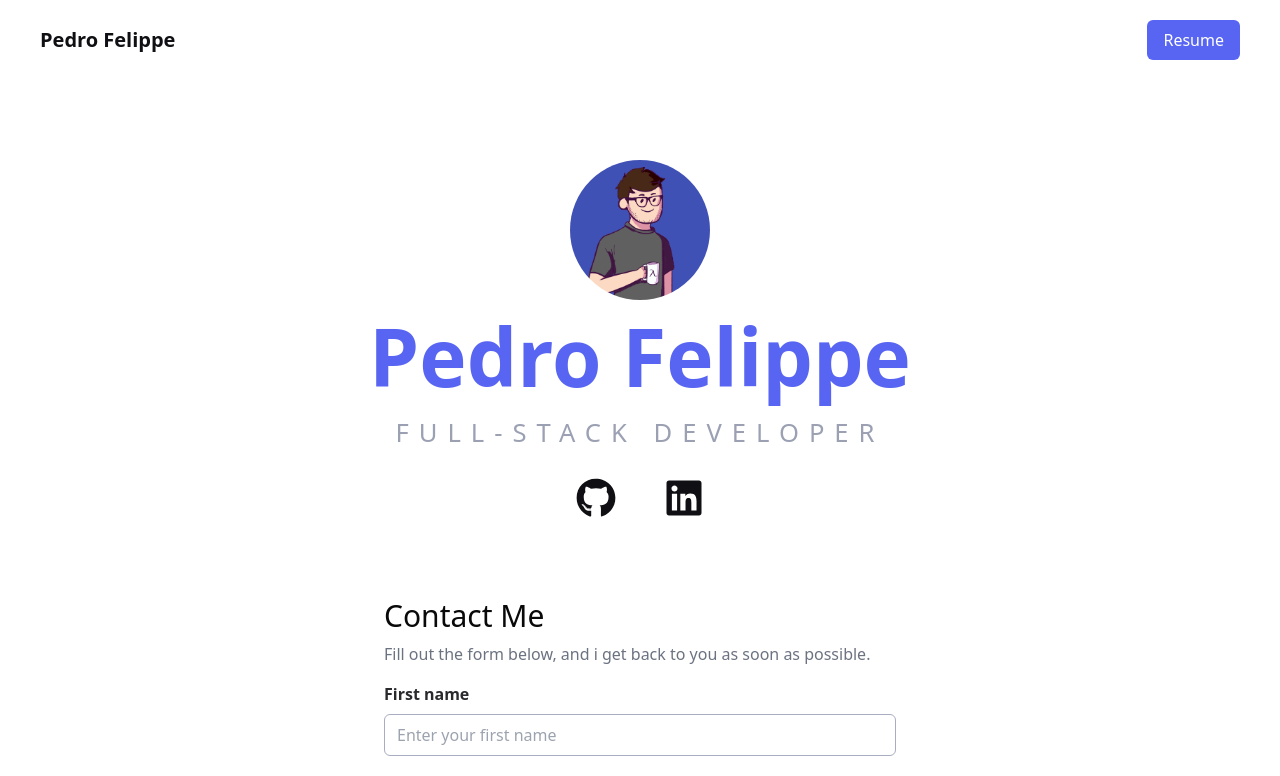
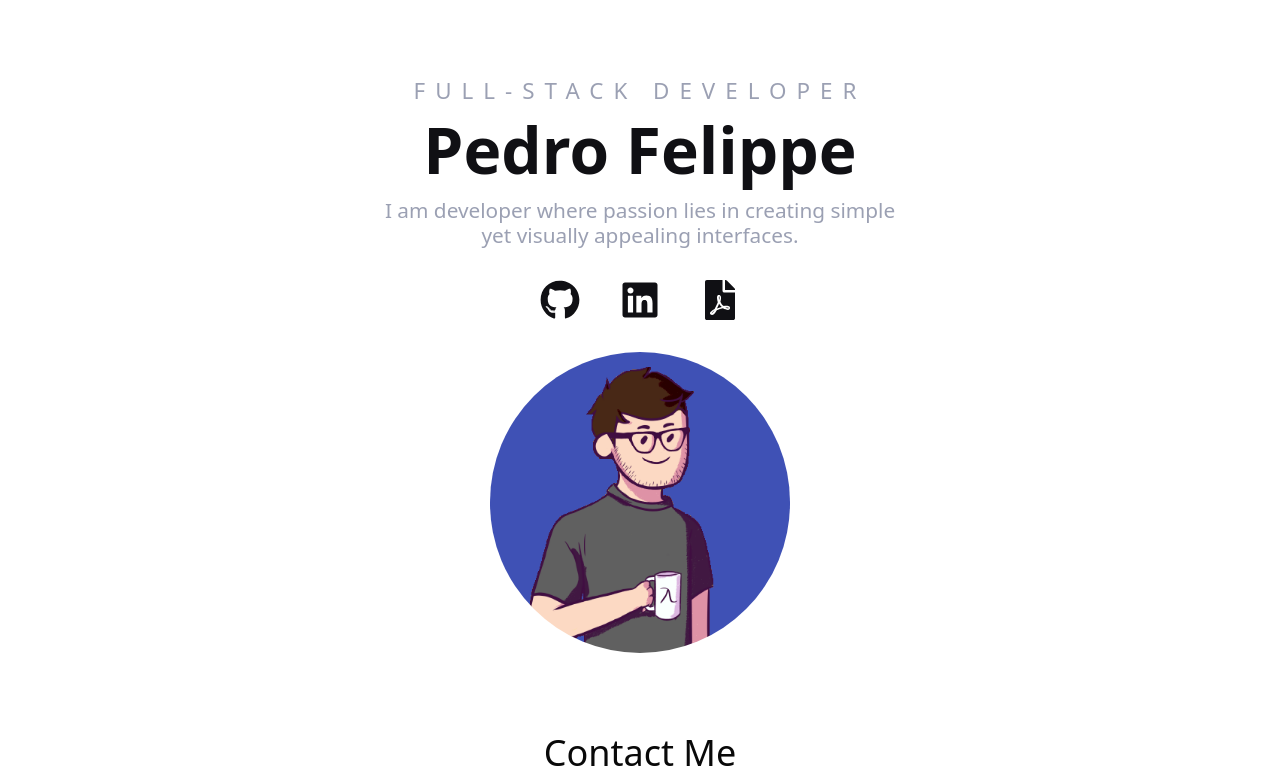
Before and after one commit to pefelippe/Portfolio, a Next.js app: page / in a window 1280 px wide. Shown: the top 776 px of the page. Built offline with nearby package versions, Linux system fonts and the light colour scheme.

Commit message:
mudei tudo dnv

```diff
--- a/pages/_app.tsx
+++ b/pages/_app.tsx
@@ -5,7 +5,6 @@ import "../styles/globals.css";
 import type { AppProps } from "next/app";
 import Head from "next/head";
 import Footer from "../src/components/layout/Footer";
-import Header from "../src/components/layout/Header";
 export default function App({ Component, pageProps }: AppProps) {
   return (
     <div
@@ -23,7 +22,7 @@ export default function App({ Component, pageProps }: AppProps) {
 
       <Analytics />
 
-      <Header />
+      {/* <Header /> */}
       <Component {...pageProps} />
       <Footer />
     </div>
--- a/pages/index.tsx
+++ b/pages/index.tsx
@@ -2,7 +2,6 @@ import { motion } from "framer-motion";
 
 import MessageForm from "../src/components/MessageForm";
 import HeroContent from "../src/content/HeroContent";
-import ProjectContent from "../src/content/ProjectContent";
 
 export default function Home() {
   return (
--- a/src/components/Links.tsx
+++ b/src/components/Links.tsx
@@ -4,7 +4,7 @@ import AnimatedBtn from "./animated/AnimatedBtn";
 
 function Links() {
   return (
-    <div className=" flex gap-12 justify-center items-center ">
+    <div className=" flex items-center space-x-4  md:space-x-10 justify-center ">
       <AnimatedBtn
         className="hover:text-blue"
         target="_blank"
@@ -24,8 +24,7 @@ function Links() {
           <FaLinkedin className="headerSocial" />
         </div>
       </AnimatedBtn>
-
-      {/* <AnimatedBtn
+      <AnimatedBtn
         className="hover:text-blue"
         target="_blank"
         href="https://docs.google.com/document/d/e/2PACX-1vQ0oK4H_ynaCvtXwtO4OvYmIIt4_6vn8lTQlWqj2KnoTR4ZfUWCzjpAuDPGToTPzwoqkN9FIEbiD7MU/pub"
@@ -33,7 +32,7 @@ function Links() {
         <div className="flex justify-center items-center transition-all rounded-xl">
           <FaFilePdf className="headerSocial" />
         </div>
-      </AnimatedBtn> */}
+      </AnimatedBtn>
     </div>
   );
 }
--- a/src/components/MessageForm.tsx
+++ b/src/components/MessageForm.tsx
@@ -49,8 +49,8 @@ export default function MessageForm({}) {
   return (
     <div className="flex items-center justify-center h-fit min-h-[50vh] text-[#090909]  w-full ">
       <div className="bg-white w-full max-w-lg">
-        <h2 className="text-3xl font-medium mb-2 text-start  ">Contact Me</h2>
-        <p className="text-gray-500 mb-4 text-start ">
+        <h2 className="text-4xl font-medium mb-2 text-center  ">Contact Me</h2>
+        <p className="text-gray-500 mb-6 text-center ">
           Fill out the form below, and i get back to you as soon as possible.
         </p>
         <form
--- a/src/components/layout/Header.tsx
+++ b/src/components/layout/Header.tsx
@@ -1,5 +1,6 @@
 import { motion } from "framer-motion";
 
+import { FaFilePdf, FaGithub, FaLinkedin } from "react-icons/fa";
 import AnimateLink from "../animated/AnimatedLink";
 import AnimatedBtn from "./../animated/AnimatedBtn";
 
@@ -8,21 +9,45 @@ const Navbar = () => {
     <motion.nav
       className=" z-40 w-full backdrop-blur  transition-colors
     duration-500 left-0 right-0 top-0  text-gray-100 h-[10vh]
-    items-center justify-center flex mx-auto
-     border-gray-700/10  max-md:px-8  py-4 text-base px-10
+    items-center justify-center flex mx-auto  max-w-screen-2xl p-10
+     border-gray-700/10  max-md:px-8  py-4 text-base
     leading-6 font-normal text-slate-700 dark:text-slate-200 bg-white"
     >
-      <div className="flex w-full max-w-screen-2xl justify-between items-center space-x-2">
-        <AnimateLink href="/" className="font-bold text-xl  text-gray-900">
+      <div className="flex w-full  justify-between items-center space-x-2 ">
+        <AnimateLink
+          href="/"
+          className="font-bold text-2xl  text-blue px-2 py-2 rounded-md tracking-[1px]"
+        >
           Pedro Felippe
         </AnimateLink>
-        <div className=" flex items-center space-x-2  md:space-x-6 justify-center">
+        <div className=" flex items-center space-x-4  md:space-x-6 justify-center">
           <AnimatedBtn
+            className="hover:text-blue"
+            target="_blank"
+            href="https://github.com/pefelippe"
+          >
+            <div className=" flex justify-center items-center transition-all rounded-xl">
+              <FaGithub className="headerSocial" />
+            </div>
+          </AnimatedBtn>
+
+          <AnimatedBtn
+            className="hover:text-blue"
+            target="_blank"
+            href="https://www.linkedin.com/in/pedro-felippe/"
+          >
+            <div className=" flex justify-center items-center transition-all rounded-xl">
+              <FaLinkedin className="headerSocial" />
+            </div>
+          </AnimatedBtn>
+          <AnimatedBtn
+            className="hover:text-blue"
             target="_blank"
             href="https://docs.google.com/document/d/e/2PACX-1vQ0oK4H_ynaCvtXwtO4OvYmIIt4_6vn8lTQlWqj2KnoTR4ZfUWCzjpAuDPGToTPzwoqkN9FIEbiD7MU/pub"
-            className="bg-blue rounded-md px-4 text-white py-2 text-md  hover:bg-blue/80 transition-all"
           >
-            <p>Resume</p>
+            <div className="flex justify-center items-center transition-all rounded-xl">
+              <FaFilePdf className="headerSocial" />
+            </div>
           </AnimatedBtn>
         </div>
       </div>
--- a/src/content/HeroContent.tsx
+++ b/src/content/HeroContent.tsx
@@ -1,6 +1,5 @@
 /* eslint-disable react/no-unescaped-entities */
 import { motion } from "framer-motion";
-
 import Links from "../components/Links";
 
 export default function About() {
@@ -10,27 +9,31 @@ export default function About() {
       animate={{ opacity: 1, y: 0 }}
       transition={{ duration: 1 }}
       className="relative flex flex-col  items-center mx-auto  w-full
-    text-start leading-none  justify-center min-h-[50vh] "
+    text-center leading-none  justify-center pt-20 gap-4"
     >
+      <div className=" flex flex-col text-center items-center ">
+        <p className="text-[1.4rem]   text-gray-100 tracking-[5px] md:tracking-[10px] font-normal mb-4 ">
+          FULL-STACK DEVELOPER
+        </p>
+        <p
+          className="text-[4rem] text-gray-900
+         font-bold mb-4"
+        >
+          Pedro Felippe
+        </p>
+        <p className="max-w-lg  text-[1.3rem]  text-gray-100  font-normal  leading-[1.2] mb-4 ">
+          I am developer where passion lies in creating simple yet visually
+          appealing interfaces.
+        </p>
+      </div>
+      <Links />
+
       <motion.img
         src="/assets/avatar-pdr.png"
         alt="me"
-        className="object-fit items-center max-w-[140px] mt-20
+        className="object-fit items-center max-w-[300px] mt-4
         flex-shrink-1 object-cover transition-all flex  rounded-full "
       />
-      <div className="py-4 flex flex-col text-center items-center gap-2">
-        <p
-          className="text-[4rem] md:text-[5rem]
-         font-bold text-blue"
-        >
-          Pedro Felippe
-        </p>
-        <p className="  text-[1.4rem] md:text-[1.6rem]  text-gray-100 tracking-[5px] md:tracking-[10px] font-normal py-4 ">
-          FULL-STACK DEVELOPER
-        </p>
-      </div>
-
-      <Links />
     </motion.div>
   );
 }
```
